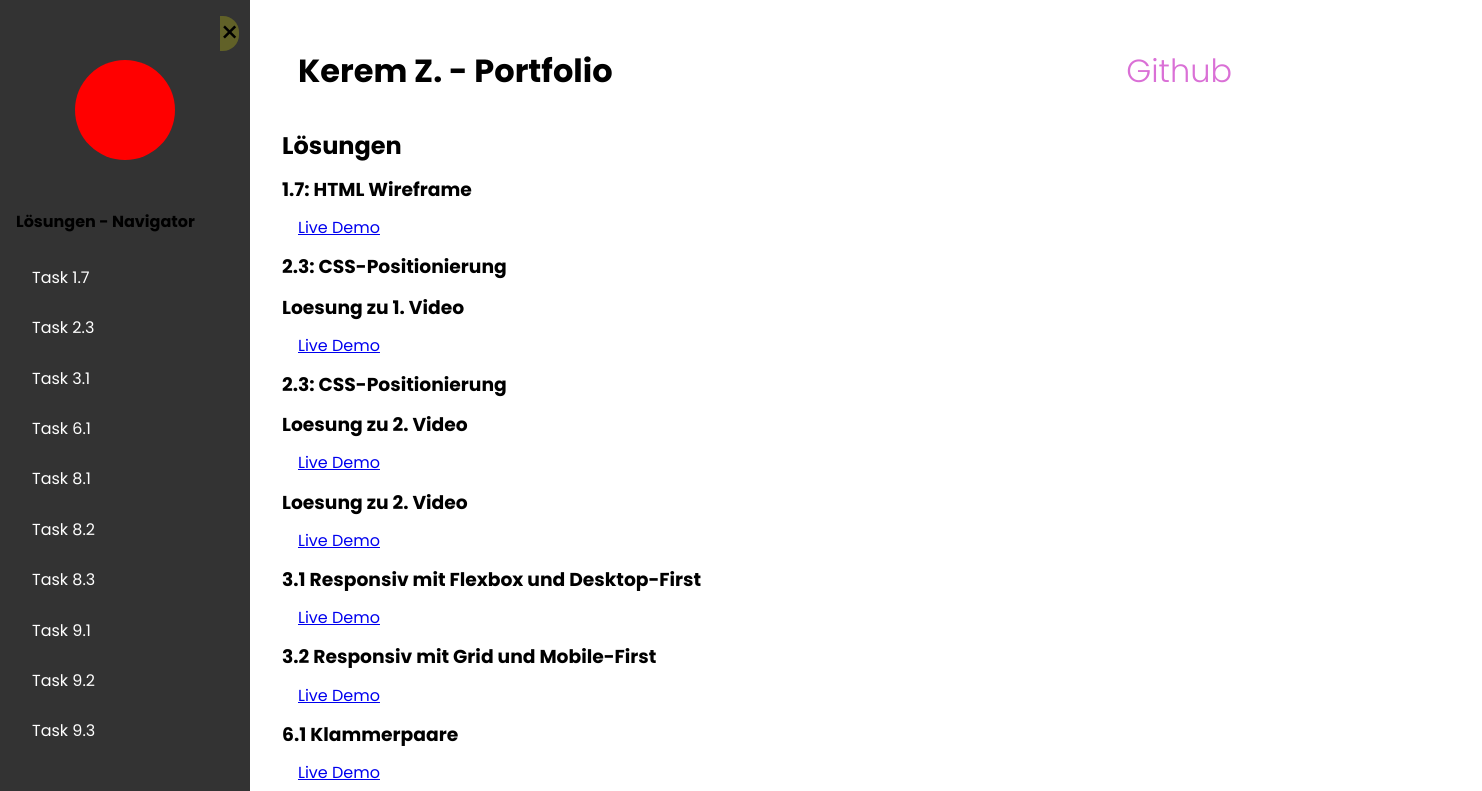
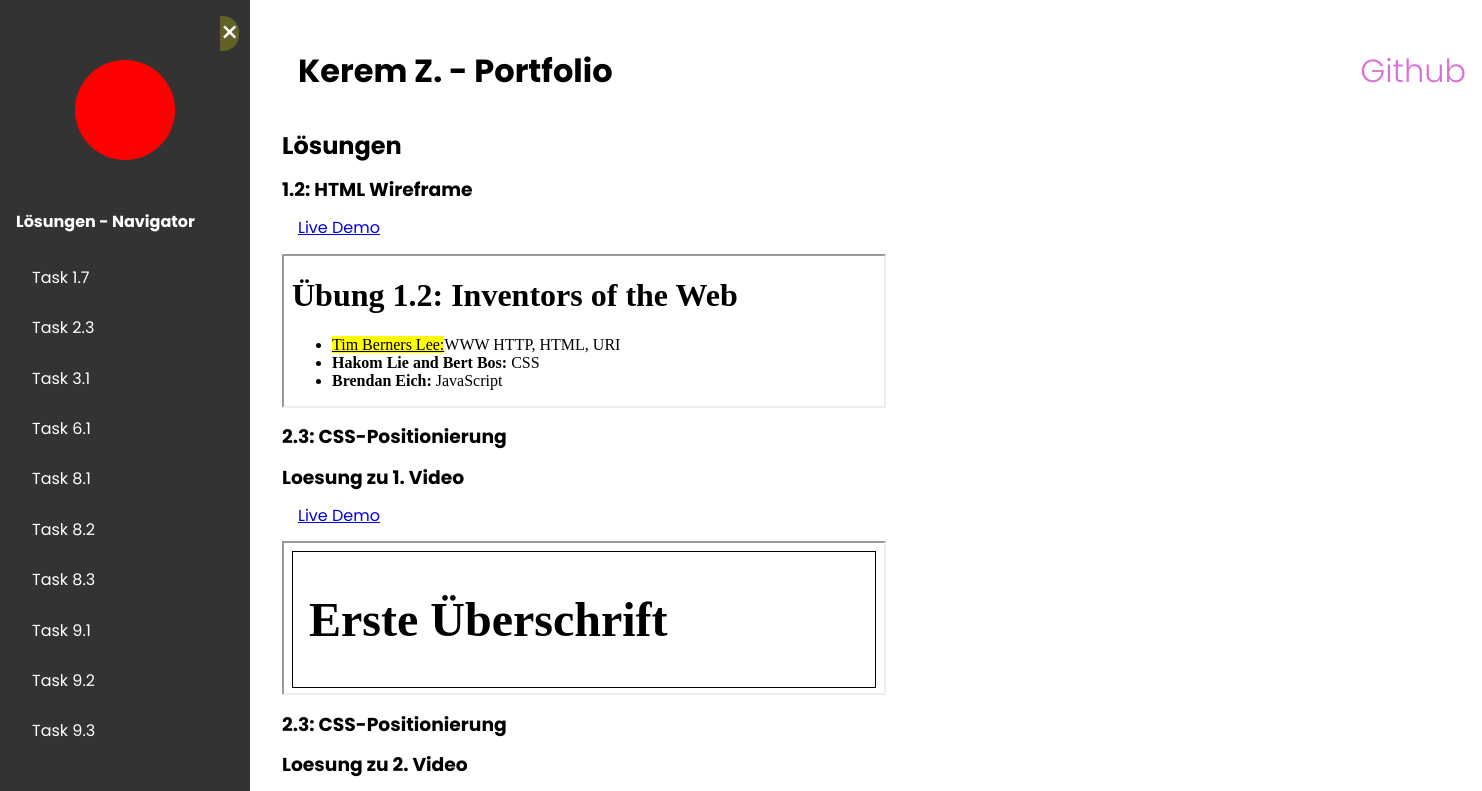
Before and after one commit to m0xai/hbrs-we, a plain HTML site: page index.html in a window 1280 px wide. Shown: the top 791 px of the page, 1482 px wide, since content can reach past the window. Drawn offline with nearby package versions, Linux system fonts and the light colour scheme.

Commit message:
feat: show task solutions live preview into iframes

```diff
--- a/index.html
+++ b/index.html
@@ -28,7 +28,7 @@
             <div class="avatar"></div>
         </div>
         <h4 class="sidebar-subtitle">Lösungen - Navigator</h4>
-        <ul>
+        <nav>
             <a class="menu-item-link" href="#task1-7"><span>Task 1.7</span></a>
             <a class="menu-item-link" href="#task2-3"><span>Task 2.3</span></a>
             <a class="menu-item-link" href="#task3-1"><span>Task 3.1</span></a>
@@ -39,8 +39,9 @@
             <a class="menu-item-link" href="#task9-1"><span>Task 9.1</span></a>
             <a class="menu-item-link" href="#task9-2"><span>Task 9.2</span></a>
             <a class="menu-item-link" href="#task9-3"><span>Task 9.3</span></a>
-        </ul>
+        </nav>
     </aside>
+    <div class="content-wrapper">
         <section class="content">
             <header class="site-header">
                 <h1>Kerem Z. - Portfolio</h1>
@@ -51,15 +52,21 @@
             <div class="menu-btn" onclick="toggleSidebar()">☰</div>
             <h2>Lösungen</h2>
             <div id="task1-7" class="single-task">
-            <h3>1.7: HTML Wireframe</h3>
+                <h3>1.2: HTML Wireframe</h3>
                 <a class="live-demo-link" href="src/tasks/01/1-7_HTML-Wireframe.html">Live Demo</a>
+                <div class="single-task-content">
                     <script src="https://gist.github.com/m0xai/8cd9be3910f2d0c1c4dfc2d9b9780731.js"></script>
+                    <iframe class="live-prev-frame" src="src/tasks/01/1-7_HTML-Wireframe.html"></iframe>
+                </div>
             </div>
             <div id="task2-3" class="single-task">
                 <h3>2.3: CSS-Positionierung</h3>
                 <h3>Loesung zu 1. Video</h3>
                 <a class="live-demo-link" href="src/tasks/02/2-erste-video.html">Live Demo</a>
+                <div class="single-task-content">
                 <script src="https://gist.github.com/m0xai/e98bfd72b8833e17731025cdceb73cd9.js"></script>
+                    <iframe class="live-prev-frame" src="src/tasks/02/2-erste-video.html"></iframe>
+                </div>
             </div>
             <div class="single-task">
                 <h3>2.3: CSS-Positionierung</h3>
@@ -107,6 +114,7 @@
                 <iframe width="500" height="400" src="./src/tasks/09/03.html" title="Solution of 09.2"></iframe>
             </div>
         </section>
+    </div>
 </main>
 
 <script>
--- a/src/css/style.css
+++ b/src/css/style.css
@@ -42,6 +42,7 @@ body {
     width: 0;
     height: 100vh;
     background: #333;
+    color: white;
     overflow-x: hidden;
     transition: 0.5s;
     padding-top: 60px;
@@ -92,9 +93,31 @@ body {
     border-radius: 100px;
 }
 
+.content-wrapper {
+    /*margin: 0 auto;*/
+    width: 100%;
+}
+
 .content {
     margin: 2rem;
-    flex: 1
+    flex: 1;
+    max-width: 1200px;
+    width: 100%;
+}
+
+.menu-btn {
+    font-size: 30px;
+    color: white;
+    cursor: pointer;
+    position: fixed;
+    z-index: 2;
+    display: none;
+    top: 1rem
+}
+
+.single-task-content {
+    display: flex;
+    flex-wrap: wrap;
 }
 
 .live-demo-link {
@@ -102,13 +125,10 @@ body {
     margin: 1rem;
 }
 
-.menu-btn {
-    font-size: 30px;
-    cursor: pointer;
-    position: fixed;
-    z-index: 2;
-    display: none;
-    top: 1rem
+.live-prev-frame {
+    max-width: 600px;
+    width: 100%;
+
 }
 
 @media screen and (max-width: 600px) {
```
Lines whose indentation alone changed are shown as unchanged.
